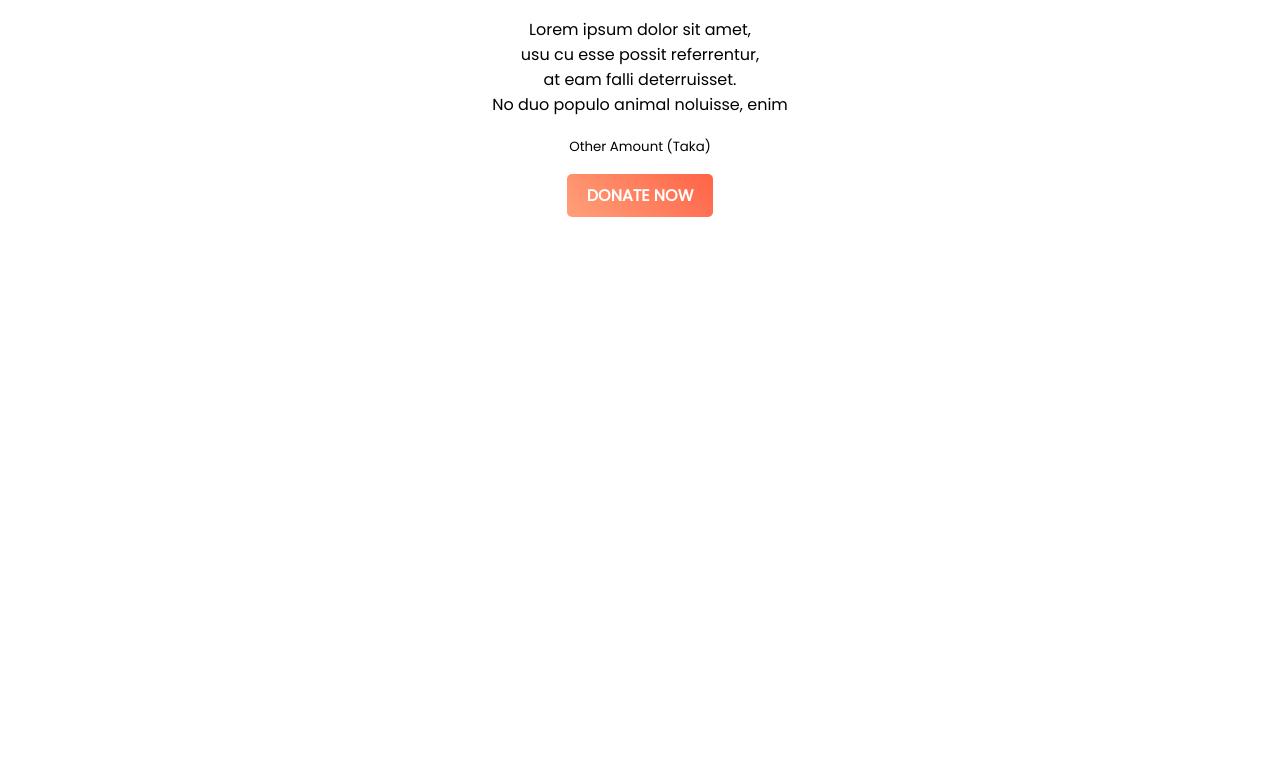
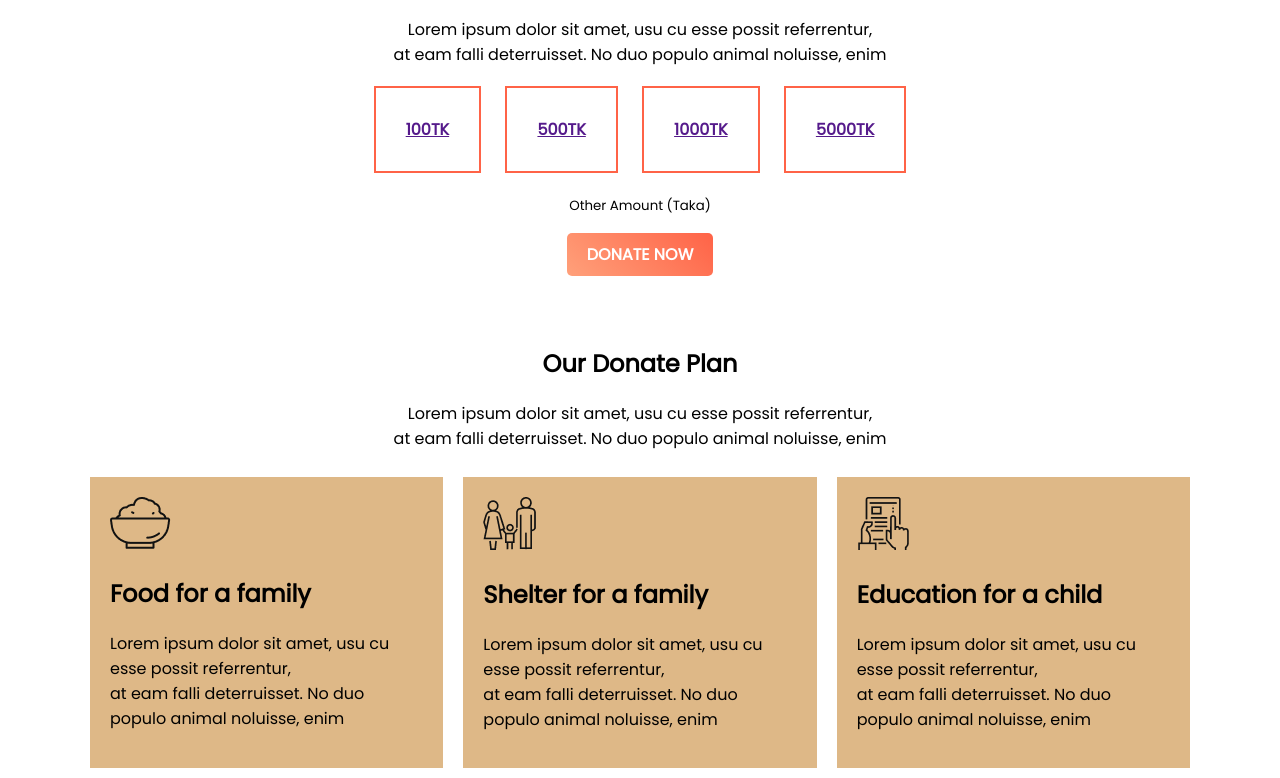
Before and after one commit to Soroar-Mia/donate-today, a plain HTML site: page index.html in a window 1280 px wide. Shown: the part 509-1287 px from the top of the page. Before the commit the page ends 800 px from the top, so only its background shows below. Drawn offline with Linux system fonts and the light colour scheme.

Commit message:
update commit

```diff
--- a/index.html
+++ b/index.html
@@ -22,11 +22,41 @@
 <section>
     <div class="donate-text">
         <h1>Donate Today</h1>
-        <p>Lorem ipsum dolor sit amet, <br>usu cu esse possit referrentur,<br> at eam falli deterruisset.<br> No duo populo animal noluisse, enim</p>
-
+        <p>Lorem ipsum dolor sit amet, usu cu esse possit referrentur,<br> at eam falli deterruisset. No duo populo animal noluisse, enim</p>
+        <div class="donate-link">
+            <a class="donate-taka" href="">100TK</a>
+            <a class="donate-taka" href="">500TK</a>
+            <a class="donate-taka" href="">1000TK</a>
+            <a class="donate-taka" href="">5000TK</a>
+        </div>
         <small>Other Amount (Taka)</small><br><br>
         <a class="anchor-button" href="">DONATE NOW</a>
     </div>
 </section>
+<section>
+    <div>
+        <div class="plan-title">
+            <h1>Our Donate Plan</h1>
+            <p>Lorem ipsum dolor sit amet, usu cu esse possit referrentur,<br> at eam falli deterruisset. No duo populo animal noluisse, enim</p>
+        </div>
+        <div class="plan-flex">
+            <div class="plan-div">
+                <img src="icons/food.png" alt="">
+                <h1>Food for a family</h1>
+                <p>Lorem ipsum dolor sit amet, usu cu esse possit referrentur,<br> at eam falli deterruisset. No duo populo animal noluisse, enim</p>
+            </div>
+            <div class="plan-div">
+                <img src="icons/shelter.png" alt="">
+                <h1>Shelter for a family</h1>
+                <p>Lorem ipsum dolor sit amet, usu cu esse possit referrentur,<br> at eam falli deterruisset. No duo populo animal noluisse, enim</p>
+            </div>
+            <div class="plan-div">
+                <img src="icons/Frame-1.png" alt="">
+                <h1>Education for a child</h1>
+                <p>Lorem ipsum dolor sit amet, usu cu esse possit referrentur,<br> at eam falli deterruisset. No duo populo animal noluisse, enim</p>
+            </div>
+        </div>
+    </div>
+</section>
 </body>
 </html>
--- a/style.css
+++ b/style.css
@@ -24,3 +24,25 @@ body{
     text-align: center;
     padding: 60px 100px;
 }
+.donate-taka{
+    border: 2px solid tomato;
+    padding: 30px 30px;
+    margin: 10px;
+    font-weight: 700;
+}
+.plan-title{
+    text-align: center;
+}
+.donate-link{
+    margin: 50px;
+}
+.plan-flex{
+    display: flex;
+    margin-left: 80px;
+    margin-right: 80px;
+}
+.plan-div{
+    margin: 10px;
+    padding: 20px;
+    background-color: burlywood;
+}
```
